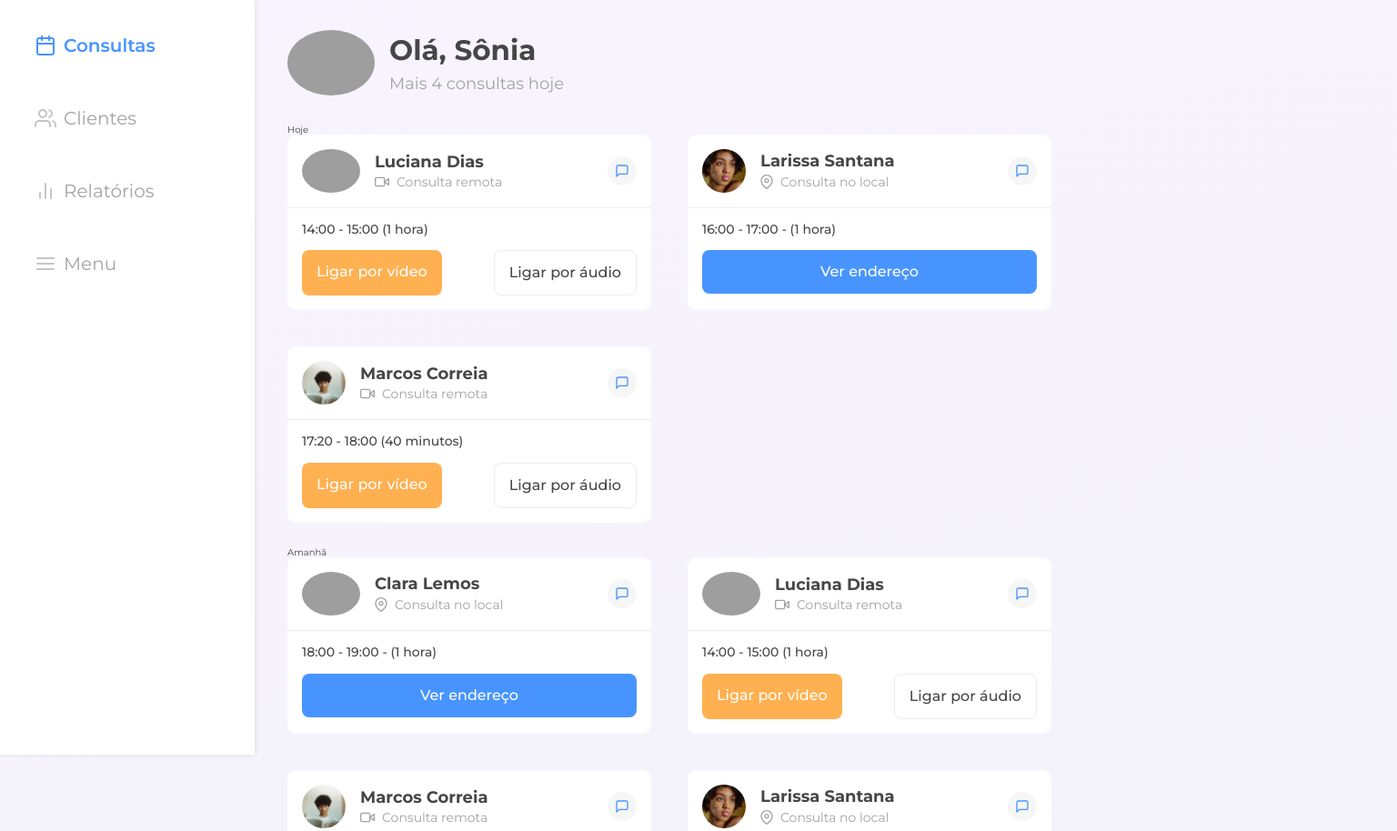
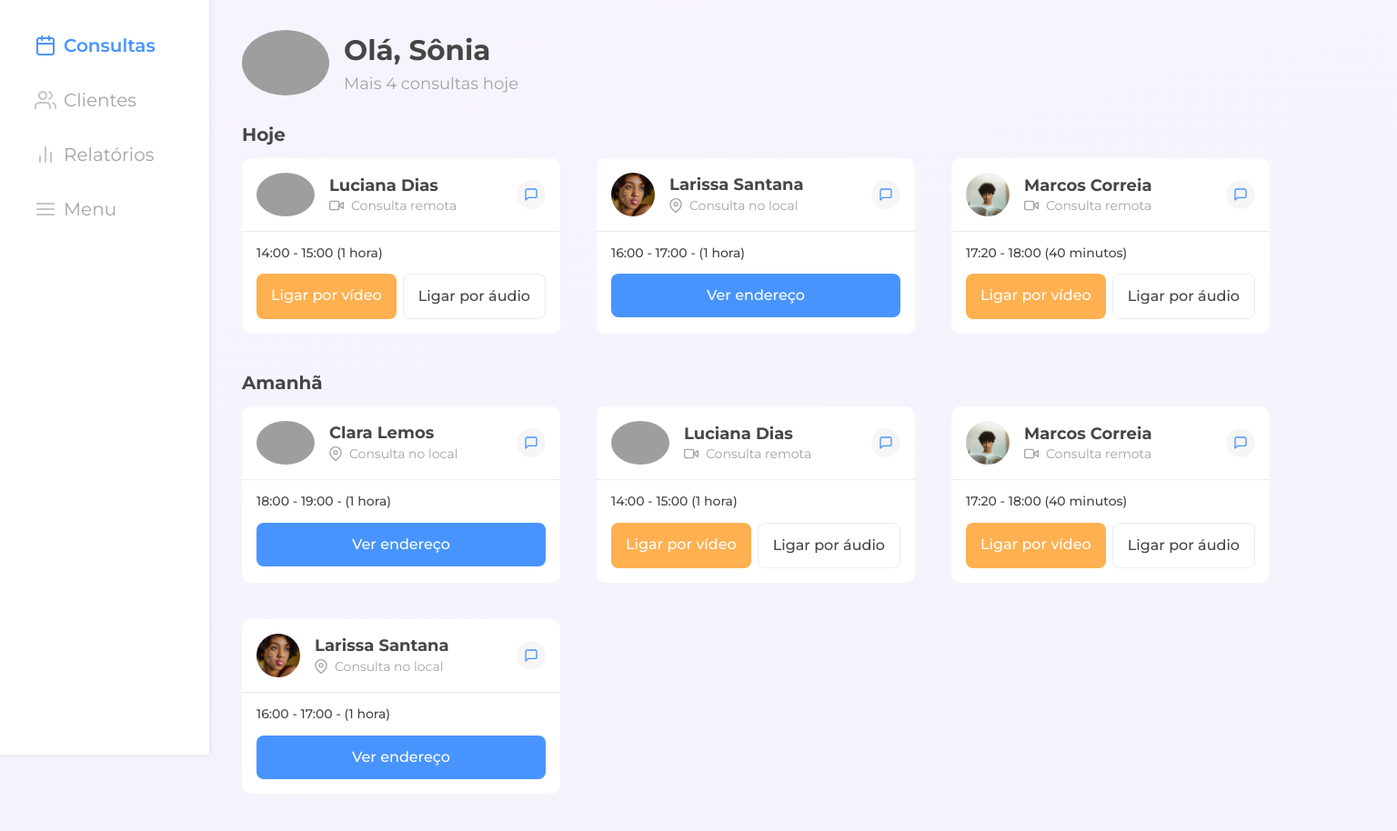
Before and after one commit to dekka-online/7DoC-desafio-clinica, a plain HTML site: page index.html in a window 1536 px wide. Shown: the top 914 px of the page at 91% size. Drawn offline with Linux system fonts and the light colour scheme; grey boxes are pictures that could not be loaded.

Commit message:
Dias 5, 6 e 7

```diff
--- a/css/agenda.css
+++ b/css/agenda.css
@@ -32,7 +32,7 @@
     .agenda {
         margin: 1.6em;
         padding-bottom: 58px;
-        padding-left: 300px;
+        padding-left: 250px;
     }
 
     .agenda__titulo {
--- a/css/card.css
+++ b/css/card.css
@@ -107,7 +107,7 @@
 
 @media screen and (min-width: 1440px) {
     .card {
-        width: 400px;
+        width: 350px;
         margin: 0
     }
 
--- a/css/formulario-consulta.css
+++ b/css/formulario-consulta.css
@@ -1,5 +1,6 @@
 .formulario-consulta {
     width: 500px;
+    padding-top: 1.2em;
 }
 
 .formulario {
--- a/css/header.css
+++ b/css/header.css
@@ -27,7 +27,7 @@ header {
 
 @media screen and (min-width: 1440px) {
     header {
-        padding-left: 300px;
+        padding-left: 250px;
     }
 
     .header__titulo {
--- a/css/rodape.css
+++ b/css/rodape.css
@@ -72,7 +72,7 @@
         background-color: var(--cor-branco);
         position: fixed;
         top: 0;
-        width: 250px;
+        width: 200px;
         height: 100vh;
         border-radius: 0;
         filter: drop-shadow(0 -1px 3px #46464625);
@@ -85,7 +85,7 @@
         justify-content:left;
         align-items:flex-start;
         font-size: 2em;
-
+        gap: 1em;
     }
 
     .botao-acao {
--- a/index.html
+++ b/index.html
@@ -17,7 +17,7 @@
     </header>
     <section class="agenda">
         <div class="agenda__dia--wrapper">
-            <h2 class="agenda__dia--titulo">Hoje</h2>
+            <h2 class="agenda__titulo">Hoje</h2>
             <div class="agenda__cards">
                 <div class="card">
                     <div class="card__header">
@@ -93,7 +93,7 @@
             </div>
         </div>
         <div class="agenda__dia--wrapper">
-            <h2 class="agenda__dia--titulo">Amanhã</h2>
+            <h2 class="agenda__titulo">Amanhã</h2>
             <div class="agenda__cards">
                 <div class="card">
                     <div class="card__header">
```
